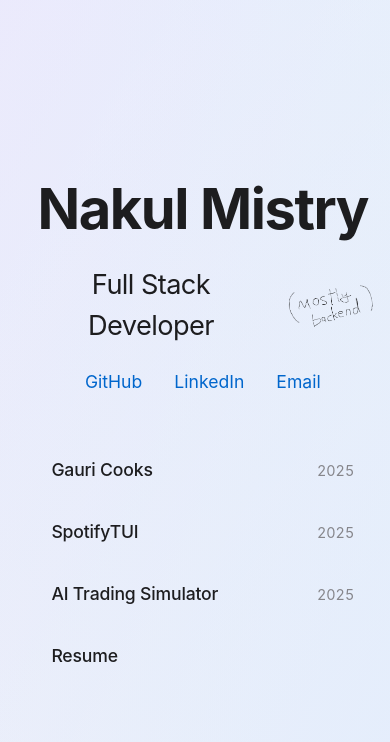
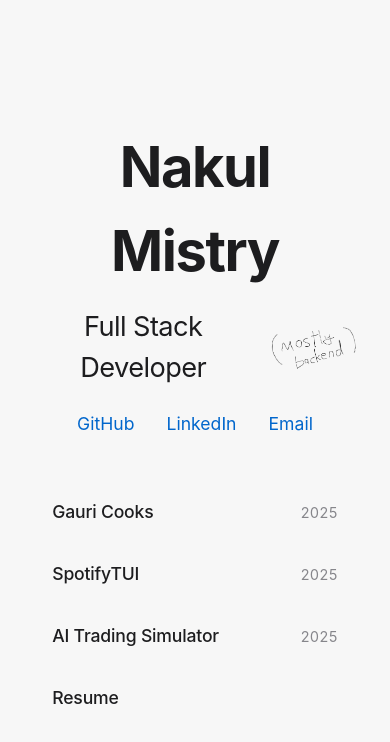
Before and after one commit to thenakulmistry/portfolio, a React (Vite) app: page / in a window 390 px wide. Shown: the top 742 px of the page. Built offline with nearby package versions, Linux system fonts and the light colour scheme.

Commit message:
fixed mobile view

```diff
--- a/src/App.css
+++ b/src/App.css
@@ -17,10 +17,10 @@ body {
   min-height: 100vh;
   background-color: hsla(180,1%,97%,1);
   background-image:
-    radial-gradient(at 81% 65%, hsla(218,98%,94%,1) 0px, transparent 50%),
-    radial-gradient(at 95% 99%, hsla(39,95%,94%,1) 0px, transparent 50%),
-    radial-gradient(at 48% 26%, hsla(271,77%,94%,1) 0px, transparent 50%),
-    radial-gradient(at 75% 26%, hsla(197,87%,94%,1) 0px, transparent 50%);
+    radial-gradient(at 81% 65%, hsla(218,98%,94%,1) 0px, transparent 0%),
+    radial-gradient(at 95% 99%, hsla(39,95%,94%,1) 0px, transparent 0%),
+    radial-gradient(at 48% 26%, hsla(271,77%,94%,1) 0px, transparent 0%),
+    radial-gradient(at 75% 26%, hsla(197,87%,94%,1) 0px, transparent 0%);
   background-size: 500% 500%;
   animation: gradient 9s ease infinite;
   cursor: none; /* Hide default cursor */
@@ -233,6 +233,9 @@ h1.intro-line {
     flex-direction: column-reverse;
     gap: 3rem;
     text-align: center;
+    padding-left: 2rem;
+    padding-right: 2rem;
+    justify-content: center;
   }
 
   .projects-section {
@@ -283,6 +286,7 @@ h1.intro-line {
   justify-content: center;
   align-items: center;
   padding: 20px;
+  box-sizing: border-box;
   animation: fadeIn 0.3s ease;
 }
 
@@ -296,6 +300,7 @@ h1.intro-line {
   flex-direction: column;
   align-items: center;
   text-align: center;
+  box-sizing: border-box;
 }
 
 .close-btn {
```
